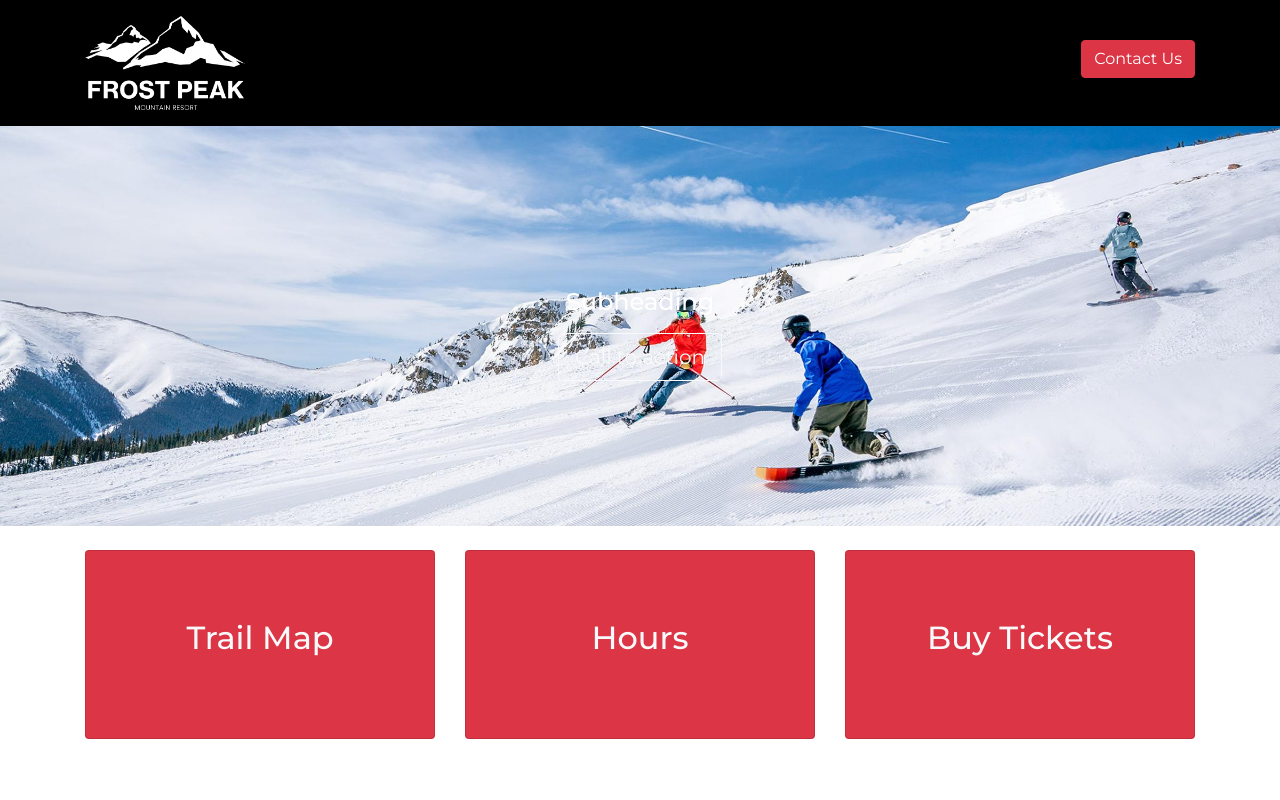
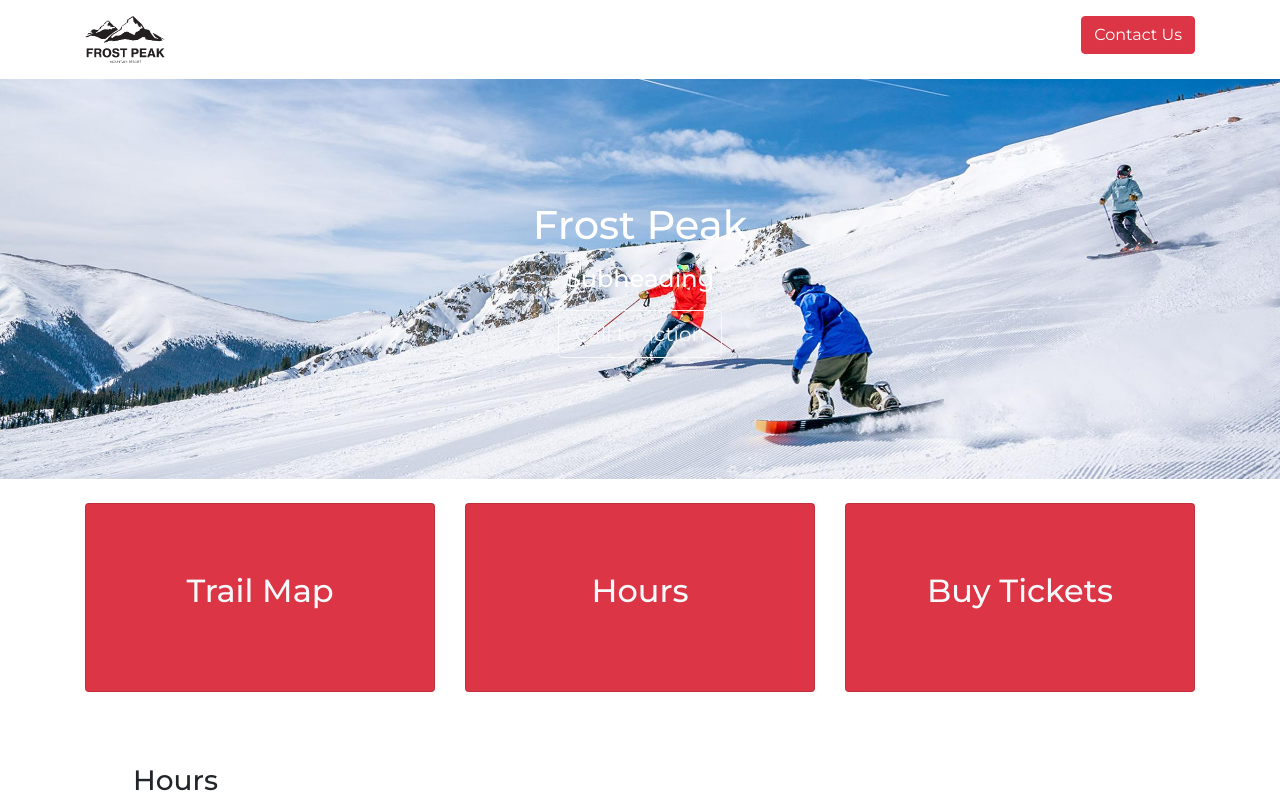
Before and after one commit to Kcounts93/frost-peak-app, a website: page index.html in a window 1280 px wide. Shown: the top 800 px of the page. Drawn offline with nearby package versions, Linux system fonts and the light colour scheme.

Commit message:
btn update

```diff
--- a/css/styles.scss
+++ b/css/styles.scss
@@ -29,11 +29,8 @@ header {
   }
 }
 
-.frost-logo {
-  font-family: $logo-font;
-  font-weight: 700;
-  font-size: 2rem;
-  color: $color-primary;
+.logo-img {
+  width: 50%;
 }
 
 .site-footer {
@@ -45,7 +42,6 @@ header {
 header {
   margin: 0;
   padding: 1rem;
-  background-color: black;
 }
 
 .navbar {
--- a/index.html
+++ b/index.html
@@ -28,10 +28,10 @@
         <div class="container">
             <div class="row">
                 <div class="col-2 align-self-center">
-                    <img src="img/frostpeak-white-01.png" class="img-fluid" alt="logo" />
+                    <img src="img/frostpeak-black-01.png" class="img-fluid logo-img" alt="logo" />
                 </div>
-                <div class="col text-right mt-4">
-                    <a role="button" class="btn btn-md btn-danger text-nowrap" id="contactUs">Contact Us</a>
+                <div class="col text-right">
+                    <a role="button" class="btn btn-md btn-danger text-nowrap align-content-center" id="contactUs">Contact Us</a>
                 </div>
             </div>
         </div>
@@ -44,7 +44,7 @@
     background-position: 50%;">
     <div class="d-flex justify-content-center align-items-center h-100">
       <div class="text-white">
-        <h1 class="mb-3"></h1>
+        <h1 class="mb-3">Frost Peak</h1>
         <h4 class="mb-3">Subheading</h4>
         <a class="btn btn-outline-light btn-lg" href="#!" role="button">Call to action</a>
       </div>
```
Also changed, not shown: css/styles.css.
